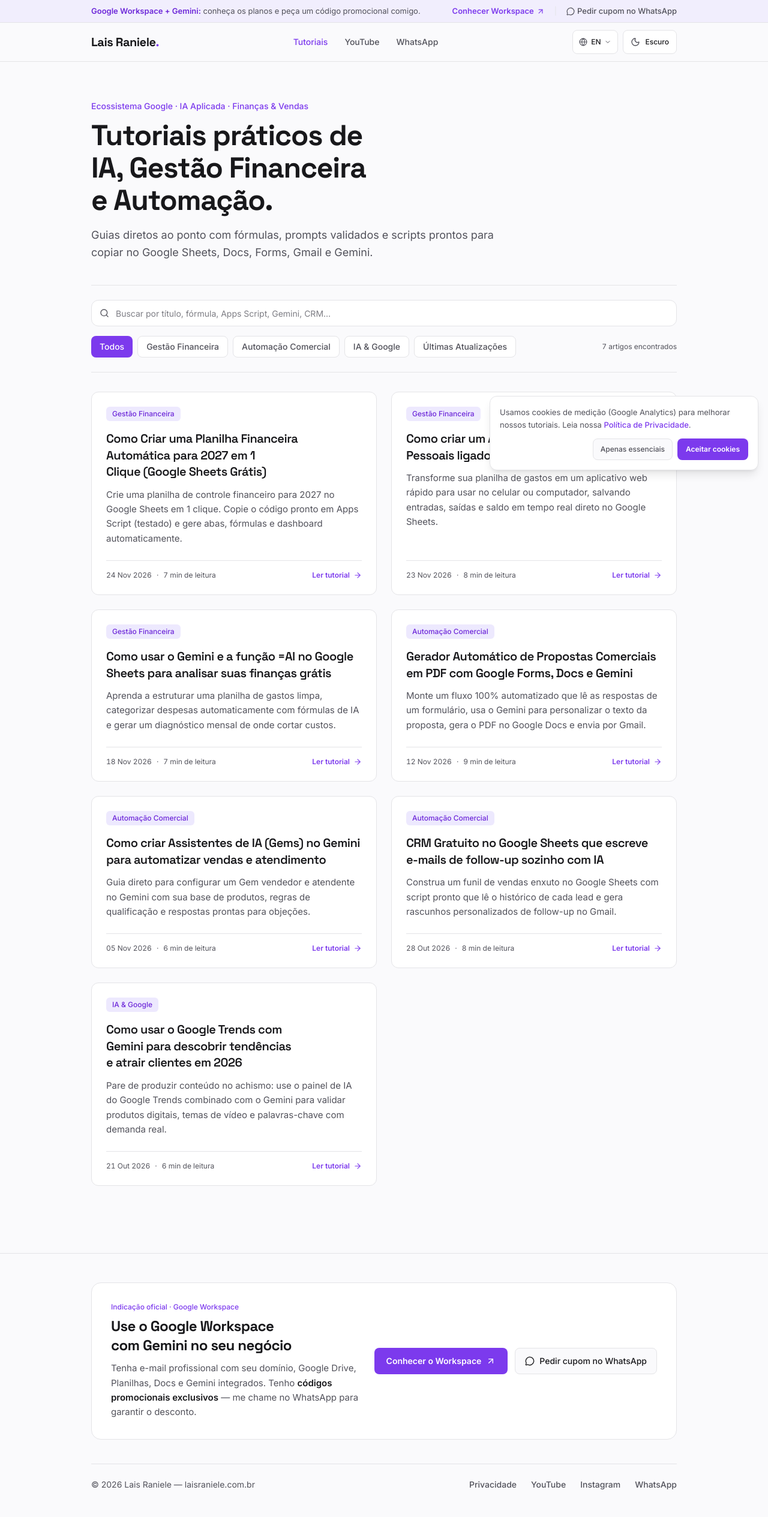
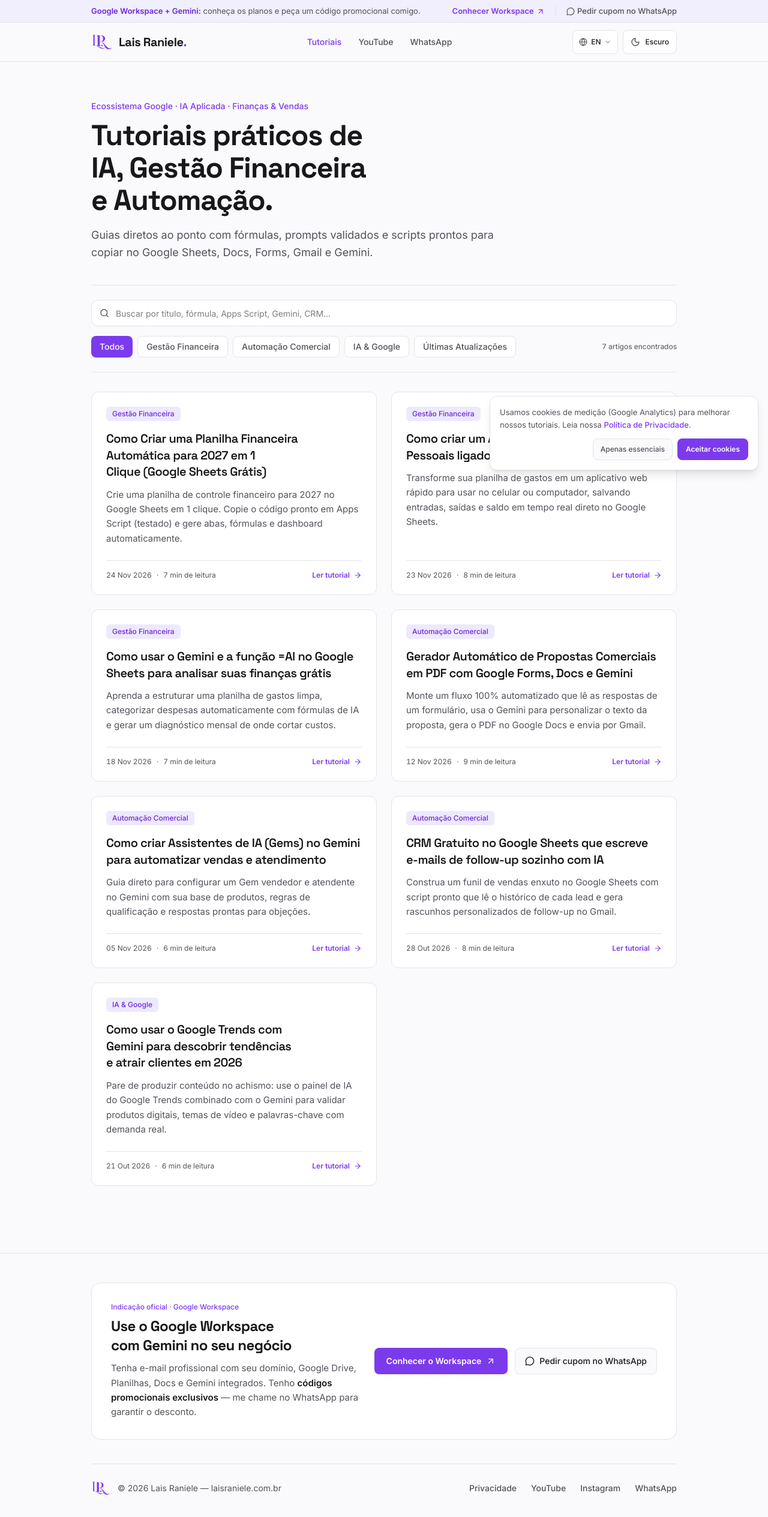
Before and after one commit to LaisRA/ProjetoBl, a React (Vite) app: page / in a window 1280 px wide. Shown: the whole page at 60% size. Built offline with nearby package versions, Linux system fonts and the light colour scheme.

Commit message:
feat: add brand logo and favicon
- Update `index.html` with site favicon
- Add logo to header and footer components
- Include new branding assets in public directory

```diff
--- a/index.html
+++ b/index.html
@@ -10,6 +10,9 @@
     />
     <meta name="author" content="Lais Raniele" />
     <meta name="robots" content="index, follow" />
+    <link rel="icon" type="image/png" href="./favicon.png" />
+    <link rel="shortcut icon" type="image/png" href="./favicon.png" />
+    <link rel="apple-touch-icon" href="./favicon.png" />
     <link rel="canonical" href="https://laisraniele.com.br/" />
 
     <!-- OpenGraph / Redes Sociais -->
--- a/src/components/Footer.tsx
+++ b/src/components/Footer.tsx
@@ -60,14 +60,33 @@ export function Footer({ onNavigate }: FooterProps) {
           </div>
         </section>
 
-        {/* Copyright & Social Links */}
+        {/* Brand Logo, Copyright & Social Links */}
         <div className="flex flex-col items-start justify-between gap-4 border-t border-[#E4E4E7] pt-6 sm:flex-row sm:items-center dark:border-[#2A243D]">
+          <div className="flex items-center gap-3">
+            <a
+              href="#/"
+              onClick={(e) => {
+                e.preventDefault();
+                onNavigate('#/');
+              }}
+              aria-label="Lais Raniele — Início"
+              className="relative inline-flex h-8 w-8 shrink-0 items-center justify-center overflow-hidden transition-opacity hover:opacity-80 focus-visible:outline-2 focus-visible:outline-offset-2 focus-visible:outline-[#7C3AED] dark:focus-visible:outline-[#8B5CF6]"
+            >
+              <img
+                src="./assets/aistudio/R_ffdf41d5.png"
+                alt="Logo Lais Raniele"
+                width={32}
+                height={32}
+                className="h-full w-full object-contain scale-[2.25] translate-y-[12%] dark:brightness-125"
+              />
+            </a>
             <p
               translate="no"
               className="notranslate text-sm text-[#52525B] dark:text-[#9CA3AF]"
             >
               © 2026 Lais Raniele — laisraniele.com.br
             </p>
+          </div>
 
           <div className="flex flex-wrap items-center gap-6 text-sm font-medium">
             <a
--- a/src/components/Header.tsx
+++ b/src/components/Header.tsx
@@ -37,7 +37,7 @@ export function Header({
   return (
     <header className="sticky top-0 z-40 border-b border-[#E4E4E7] bg-[#FAFAFC]/90 backdrop-blur-md transition-colors duration-200 dark:border-[#2A243D] dark:bg-[#0D0B14]/90">
       <div className="mx-auto flex h-16 max-w-5xl items-center justify-between gap-8 px-4 sm:px-6">
-        {/* Zone 1: Brand Wordmark */}
+        {/* Zone 1: Brand Logo & Wordmark */}
         <a
           href="#/"
           onClick={(e) => {
@@ -45,9 +45,23 @@ export function Header({
             handleNav('#/');
           }}
           translate="no"
-          className="notranslate font-display text-xl font-bold tracking-tight text-[#18181B] transition-opacity hover:opacity-85 focus-visible:outline-2 focus-visible:outline-offset-4 focus-visible:outline-[#7C3AED] dark:text-[#F3F4F6] dark:focus-visible:outline-[#8B5CF6] whitespace-nowrap shrink-0"
+          className="notranslate inline-flex items-center gap-2.5 font-display text-xl font-bold tracking-tight text-[#18181B] transition-opacity hover:opacity-85 focus-visible:outline-2 focus-visible:outline-offset-4 focus-visible:outline-[#7C3AED] dark:text-[#F3F4F6] dark:focus-visible:outline-[#8B5CF6] whitespace-nowrap shrink-0"
         >
-          Lais Raniele<span className="text-[#7C3AED] dark:text-[#8B5CF6]">.</span>
+          <span
+            aria-hidden="true"
+            className="relative inline-flex h-9 w-9 shrink-0 items-center justify-center overflow-hidden"
+          >
+            <img
+              src="./assets/aistudio/R_ffdf41d5.png"
+              alt=""
+              width={36}
+              height={36}
+              className="h-full w-full object-contain scale-[2.25] translate-y-[12%] dark:brightness-125"
+            />
+          </span>
+          <span>
+            Lais Raniele<span className="text-[#7C3AED] dark:text-[#8B5CF6]">.</span>
+          </span>
         </a>
 
         {/* Zone 2: Clean Single-Line Navigation */}
```
Also changed, not shown: public/assets/aistudio/R_ffdf41d5.png (added), public/favicon.png (added). Lines whose indentation alone changed are shown as unchanged.
